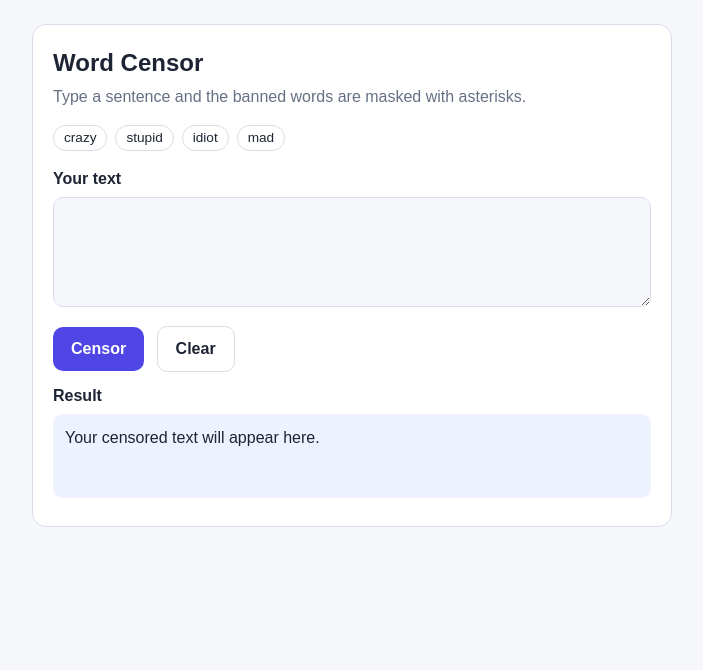
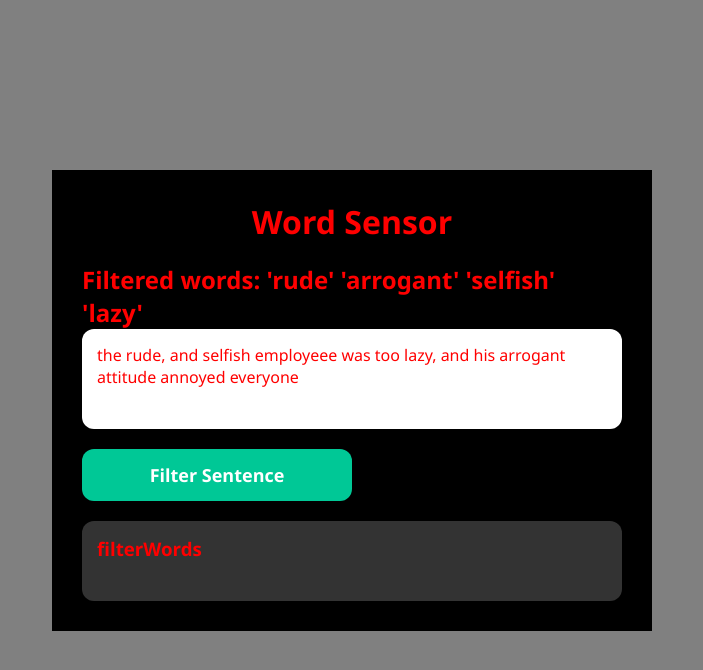
Before and after one commit to abdulaiikeoluwa/javascriptclass, a plain HTML site: page assignment/word-sensor/word_sensor.html in a window 1280 px wide. Shown: the whole page, without its empty margins (288-991 px from the left). Drawn offline with Linux system fonts and the light colour scheme.

Commit message:
16-11-2026

```diff
--- a/assignment/style.css
+++ /dev/null
@@ -1,128 +0,0 @@
-/* ---------- Colors (light mode) ---------- */
-:root {
-  --bg: #f6f7fb;
-  --card: #ffffff;
-  --text: #1d2433;
-  --muted: #667085;
-  --border: #d9dde7;
-  --accent: #4f46e5;
-  --accent-text: #ffffff;
-  --output-bg: #eef2ff;
-}
-
-/* ---------- Colors (dark mode) ---------- */
-@media (prefers-color-scheme: dark) {
-  :root {
-    --bg: #12141c;
-    --card: #1b1f2b;
-    --text: #e8eaf2;
-    --muted: #9aa3b8;
-    --border: #2d3345;
-    --accent: #818cf8;
-    --accent-text: #12141c;
-    --output-bg: #232a45;
-  }
-}
-
-/* ---------- Page ---------- */
-body {
-  margin: 0;
-  background: var(--bg);
-  color: var(--text);
-  font-family: Arial, sans-serif;
-  line-height: 1.5;
-}
-
-main {
-  max-width: 640px;
-  margin: 0 auto;
-  padding: 24px 16px;
-}
-
-/* ---------- Card ---------- */
-.card {
-  background: var(--card);
-  border: 1px solid var(--border);
-  border-radius: 14px;
-  padding: 20px;
-}
-
-h1 {
-  margin: 0 0 4px;
-  font-size: 1.5rem;
-}
-
-.sub {
-  margin: 0 0 16px;
-  color: var(--muted);
-}
-
-/* ---------- Banned word tags ---------- */
-.chips {
-  display: flex;
-  flex-wrap: wrap;
-  gap: 8px;
-  margin-bottom: 16px;
-}
-
-.chip {
-  padding: 2px 10px;
-  border: 1px solid var(--border);
-  border-radius: 999px;
-  font-size: 0.85rem;
-}
-
-/* ---------- Form ---------- */
-label {
-  display: block;
-  font-weight: bold;
-  margin: 12px 0 6px;
-}
-
-textarea {
-  width: 100%;
-  box-sizing: border-box;
-  min-height: 110px;
-  padding: 10px;
-  border: 1px solid var(--border);
-  border-radius: 10px;
-  background: var(--bg);
-  color: var(--text);
-  font: inherit;
-  resize: vertical;
-}
-
-button {
-  margin-top: 12px;
-  padding: 10px 18px;
-  border: 0;
-  border-radius: 10px;
-  background: var(--accent);
-  color: var(--accent-text);
-  font: inherit;
-  font-weight: bold;
-  cursor: pointer;
-}
-
-button.ghost {
-  background: transparent;
-  color: var(--text);
-  border: 1px solid var(--border);
-  margin-left: 8px;
-}
-
-/* ---------- Result ---------- */
-#output {
-  min-height: 60px;
-  padding: 12px;
-  background: var(--output-bg);
-  border-radius: 10px;
-  white-space: pre-wrap;
-  word-break: break-word;
-}
-
-#count {
-  margin-top: 8px;
-  color: var(--muted);
-  font-size: 0.9rem;
-}
--- a/assignment/word-sensor/word_sensor.html
+++ b/assignment/word-sensor/word_sensor.html
@@ -1,52 +1,118 @@
-<!DOCTYPE html>
+<!doctype html>
 <html lang="en">
+
 <head>
-<meta charset="utf-8">
-<meta name="viewport" content="width=device-width, initial-scale=1, viewport-fit=cover">
-<title>Word Censor</title>
-<link rel="stylesheet" href="style.css">
+  <meta charset="UTF-8" />
+  <meta name="viewport" content="width=device-width, initial-scale=1.0" />
+  <title>Words-censor</title>
+  <style>
+    * {
+      margin: 0;
+      padding: 0;
+      box-sizing: border-box;
+      font-family: "Segoe UI", sans-serif;
+    }
+
+    body {
+      min-height: 100vh;
+      display: flex;
+      justify-content: center;
+      align-items: center;
+      background: gray;
+      padding: 20px;
+    }
+
+    .container {
+      width: 100%;
+      max-width: 600px;
+      background: black;
+      backdrop-filter: blur(12px);
+      padding: 30px;
+      box-shadow: purple;
+      color: red;
+    }
+
+    h1 {
+      color: red;
+      text-align: center;
+      margin-bottom: 20px;
+    }
+
+    textarea {
+      color: red;
+      width: 100%;
+      height: 100px;
+      padding: 15px;
+      border: none;
+      outline: none;
+      border-radius: 12px;
+      resize: none;
+      font-size: 16px;
+    }
+
+    button {
+      width: 50%;
+      margin-top: 15px;
+      padding: 14px;
+      border: none;
+      border-radius: 12px;
+      background: #00c896;
+      color: white;
+      font-size: 18px;
+      font-weight: 700;
+      cursor: pointer;
+      transition: 0.3s;
+    }
+
+    button:active {
+      transform: translateY(2px);
+    }
+
+    .result {
+      margin-top: 20px;
+      background: rgba(255, 255, 255, 0.2);
+      padding: 15px;
+      border-radius: 12px;
+      min-height: 80px;
+    }
+
+    .result h3 {
+      margin-bottom: 10px;
+    }
+
+    .output {
+      color: #fff;
+      line-height: 1.6;
+    }
+  </style>
 </head>
+
 <body>
-<main>
-  <div class="card">
-    <h1>Word Censor</h1>
-    <p class="sub">Type a sentence and the banned words are masked with asterisks.</p>
-    <div class="chips" id="chips"></div>
+  <div class="container">
+    <h1>Word Sensor</h1>
+    <h2>Filtered words: 'rude' 'arrogant' 'selfish' 'lazy'</h2>
+    <textarea
+      id="vulgarwords">the rude, and selfish employeee was too lazy, and his arrogant attitude annoyed everyone </textarea>
+    <button onclick="filteredWords()">Filter Sentence</button>
+    <div class="result">
+      <h3>filterWords</h3>
+      <p id="output" class="output"></p>
+    </div>
+  </div>
+</body>
+<script>
+  let input = document.getElementById('vulgarwords')
 
-    <label for="input">Your text</label>
-    <textarea id="input" placeholder></textarea>
+  function filteredWords() {
+    let vulgarinputs = input.value
 
-    <button id="go">Censor</button>
-    <button id="clear" class="ghost">Clear</button>
+    vulgarinputs = vulgarinputs.replaceAll('rude', 'r*de')
+    vulgarinputs = vulgarinputs.replaceAll('arrogant', 'a*o*a*t')
+    vulgarinputs = vulgarinputs.replaceAll('selfish', 's*lf*sh')
+    vulgarinputs = vulgarinputs.replaceAll('lazy', 'l*zy')
 
-    <label>Result</label>
-    <div id="output" aria-live="polite">Your censored text will appear here.</div>
-    <div id="count"></div>
-  </div>
-</main>
+    output.innerHTML = vulgarinputs;
+  }
+</script>
 
-</body>
 </html>
-<script>
-    const BANNED = ["crazy", "stupid", "idiot", "mad"];
-const regex = new RegExp("\\b(" + BANNED.join("|") + ")\\b", "gi");
-const input = document.getElementById("input");
-const output = document.getElementById("output");
-const count = document.getElementById("count");
-
-document.getElementById("chips").innerHTML =
-  BANNED.map(w => '<span class="chip">' + w + '</span>').join("");
-
-function censor() {
-  let n = 0;
-  const result = input.value.replace(regex, m => { n++; return "*".repeat(m.length); });
-  output.textContent = result || "Your censored text will appear here.";
-  count.textContent = input.value ? n + " word" + (n === 1 ? "" : "s") + " censored" : "";
-}
-
-document.getElementById("go").addEventListener("click", censor);
-input.addEventListener("input", censor);
-document.getElementById("clear").addEventListener("click", () => {
-  input.value = ""; censor(); input.focus();
-});
-</script>
```
Also changed, not shown: assignment/word_sensor.html (deleted, +0 -52 lines), calculator_ass.html/logical_operators.html (added, +17 -0 lines), calculator_ass.html/.string_methods.html.
